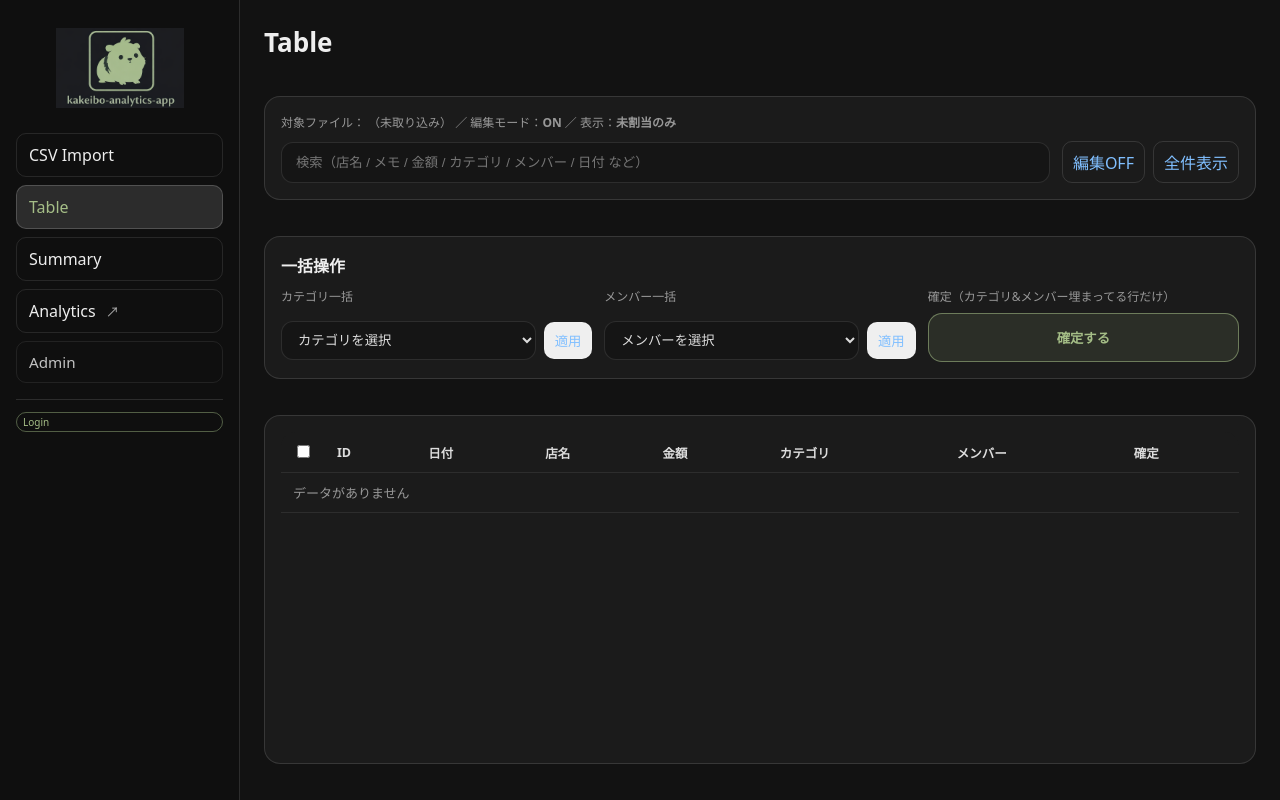
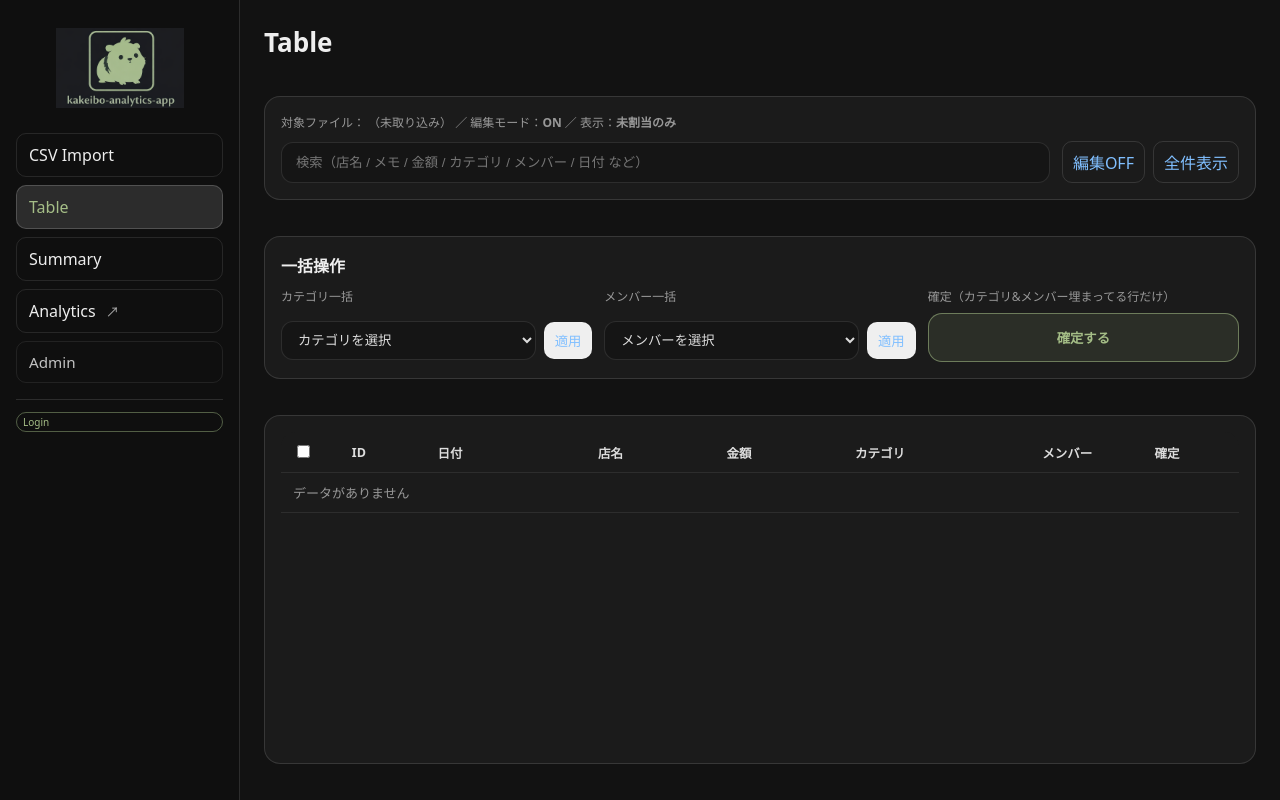
Before and after one commit to yoshimu-urami-nats/kakeibo-analytics-app, a Django app: page /transactions/?edit=1 in a window 1280 px wide. Run offline with Django 5.2, Linux system fonts and the light colour scheme; data that the repository does not hold is empty.

Commit message:
カラム幅調整

```diff
--- a/static/app_min.css
+++ b/static/app_min.css
@@ -316,7 +316,15 @@ h1{ margin: 0 0 12px; font-size: 26px; }
 }
 
 .table-wrap{ overflow:auto; border-radius: 14px; }
-.table{ width: 100%; border-collapse: collapse; min-width: 720px; }
+
+/* テーブル見た目 */
+.table{
+  width: 100%;
+  border-collapse: collapse;
+  min-width: 720px;
+  table-layout: fixed; /* ← これが肝！ カラム幅が安定する */
+}
+
 .table th, .table td{
   padding: 10px 12px;
   border-bottom: 1px solid rgba(255,255,255,.08);
@@ -423,3 +431,64 @@ h1{ margin: 0 0 12px; font-size: 26px; }
   text-align: right;
   font-variant-numeric: tabular-nums; /* 桁がビシッと揃う（超おすすめ） */
 }
+
+/* =========================
+   Column width tuning
+   ========================= */
+
+/* 編集OFF（チェック列なし）
+   1:ID 2:日付 3:店名 4:金額 5:カテゴリ 6:メンバー 7:確定 */
+.table thead th:nth-child(1),
+.table tbody td:nth-child(1){ width: 64px; }
+
+.table thead th:nth-child(2),
+.table tbody td:nth-child(2){ width: 120px; }
+
+.table thead th:nth-child(4),
+.table tbody td:nth-child(4){ width: 96px; }
+
+.table thead th:nth-child(6),
+.table tbody td:nth-child(6){ width: 84px; }
+
+.table thead th:nth-child(7),
+.table tbody td:nth-child(7){ width: 72px; }
+
+/* カテゴリは少し広め（「食品-日用品」とかを想定） */
+.table thead th:nth-child(5),
+.table tbody td:nth-child(5){ width: 140px; }
+
+/* 店名は余りを使わせる（固定幅は付けない） */
+
+
+/* 編集ON（チェック列あり）
+   1:check 2:ID 3:日付 4:店名 5:金額 6:カテゴリ 7:メンバー 8:確定 */
+.table thead th.col-check,
+.table tbody td.col-check{ width: 44px; } /* 既にあるけど念のため */
+
+.table thead th:nth-child(2),
+.table tbody td:nth-child(2){ width: 64px; }
+
+.table thead th:nth-child(3),
+.table tbody td:nth-child(3){ width: 120px; }
+
+.table thead th:nth-child(5),
+.table tbody td:nth-child(5){ width: 96px; }
+
+.table thead th:nth-child(7),
+.table tbody td:nth-child(7){ width: 84px; }
+
+.table thead th:nth-child(8),
+.table tbody td:nth-child(8){ width: 72px; }
+
+.table thead th:nth-child(6),
+.table tbody td:nth-child(6){ width: 140px; }
+
+/* 店名は余りを使わせる（固定幅なし） */
+
+/* 店名の省略（編集OFFは3列目、編集ONは4列目） */
+.table tbody td:nth-child(3),
+.table tbody td:nth-child(4){
+  overflow: hidden;
+  text-overflow: ellipsis;
+  white-space: nowrap;
+}
```
